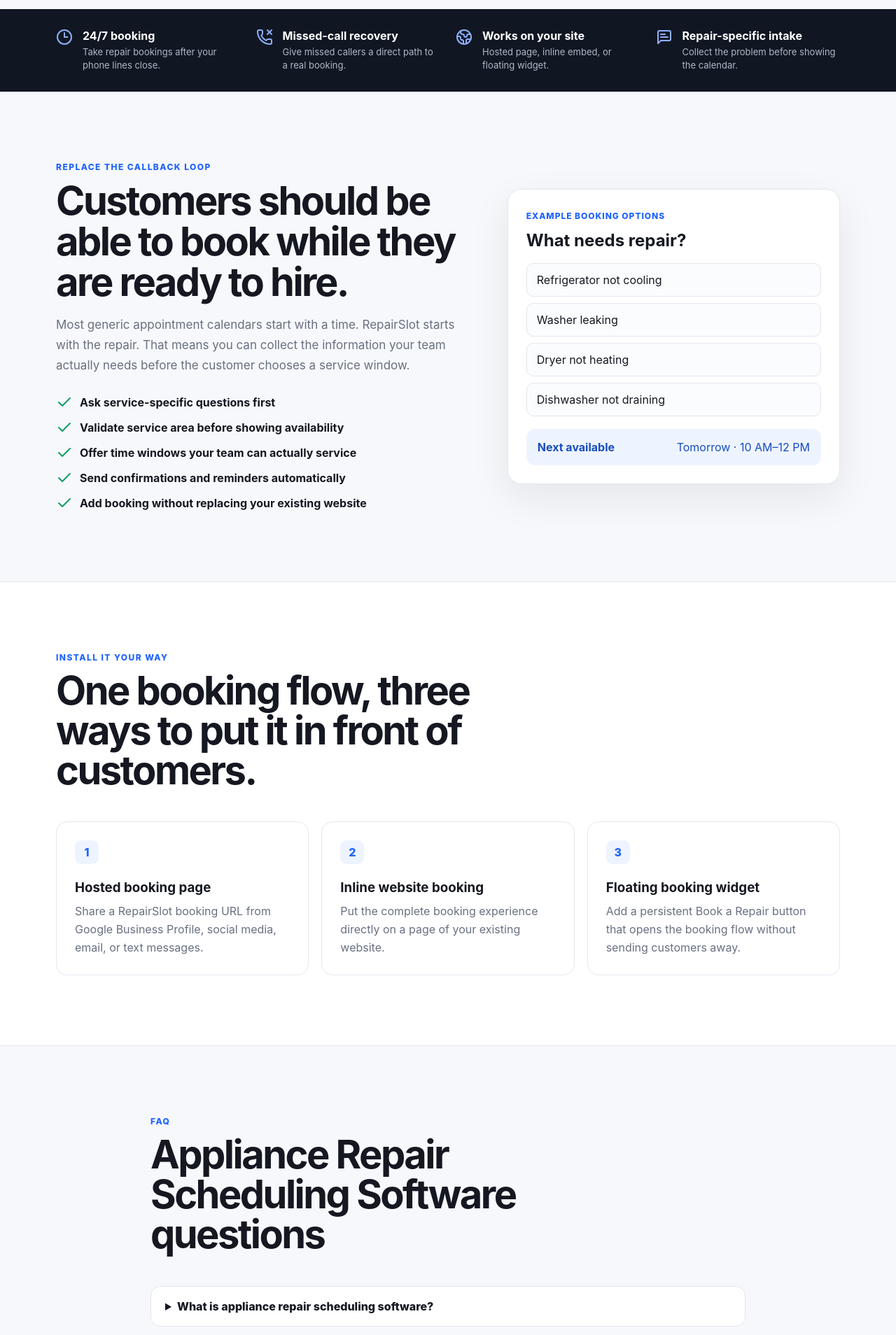
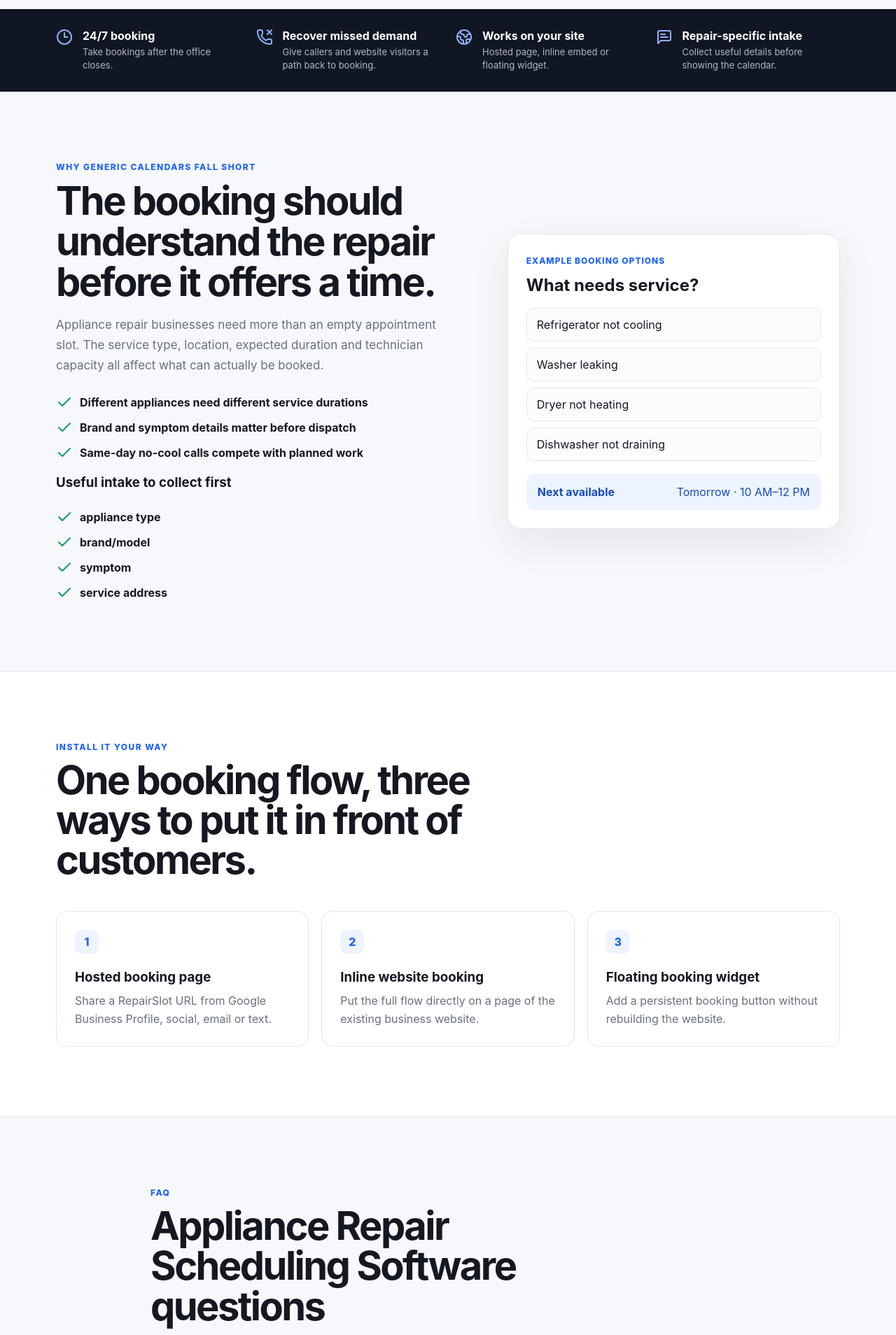
Before and after one commit to golfsum/Repairslot, a Next.js app: page /appliance-repair-scheduling-software in a window 1280 px wide. Shown: the part 580-2488 px from the top of the page at 70% size. Built offline with nearby package versions, Linux system fonts and the light colour scheme.

Commit message:
Expand dynamic SEO pages across industries, features, guides, and comparisons

```diff
--- a/app/[slug]/page.tsx
+++ b/app/[slug]/page.tsx
@@ -1,177 +1,63 @@
 import type { Metadata } from 'next';
 import { notFound } from 'next/navigation';
 import { Check, Clock3, Globe2, MessageSquareText, PhoneMissed, Wrench } from 'lucide-react';
+import { industries, resourcePages, allTopLevelSlugs } from '../../lib/seo-library';
 
-const pages = {
-  'appliance-repair-scheduling-software': {
-    title: 'Appliance Repair Scheduling Software',
-    keyword: 'appliance repair scheduling software',
-    audience: 'appliance repair businesses',
-    intro: 'Let customers book refrigerator, washer, dryer, dishwasher, oven, and freezer repairs online without waiting for a callback.',
-    examples: ['Refrigerator not cooling', 'Washer leaking', 'Dryer not heating', 'Dishwasher not draining'],
-  },
-  'garage-door-repair-scheduling-software': {
-    title: 'Garage Door Repair Scheduling Software',
-    keyword: 'garage door repair scheduling software',
-    audience: 'garage door repair companies',
-    intro: 'Turn broken springs, opener failures, off-track doors, and repair estimates into real booked service windows.',
-    examples: ['Broken spring', 'Door will not open', 'Opener not working', 'Door off track'],
-  },
-  'mobile-mechanic-scheduling-software': {
-    title: 'Mobile Mechanic Scheduling Software',
-    keyword: 'mobile mechanic scheduling software',
-    audience: 'mobile mechanics',
-    intro: 'Collect vehicle details, customer location, repair type, and availability before showing valid mobile service windows.',
-    examples: ['Car will not start', 'Brake service', 'Battery replacement', 'Mobile diagnostic'],
-  },
-  'hvac-repair-scheduling-software': {
-    title: 'HVAC Repair Scheduling Software',
-    keyword: 'HVAC repair scheduling software',
-    audience: 'HVAC repair companies',
-    intro: 'Let customers schedule AC repair, heating repair, tune-ups, and service calls online, including after-hours requests.',
-    examples: ['AC not cooling', 'No heat', 'System making noise', 'Seasonal tune-up'],
-  },
-  'plumbing-repair-scheduling-software': {
-    title: 'Plumbing Repair Scheduling Software',
-    keyword: 'plumbing repair scheduling software',
-    audience: 'plumbing companies',
-    intro: 'Book drains, leaks, toilets, water heaters, and plumbing repairs from your website without the request-and-callback loop.',
-    examples: ['Clogged drain', 'Leaking pipe', 'Water heater issue', 'Toilet repair'],
-  },
-  'handyman-scheduling-software': {
-    title: 'Handyman Scheduling Software',
-    keyword: 'handyman scheduling software',
-    audience: 'handyman businesses',
-    intro: 'Turn mixed-duration handyman work into bookable service windows by collecting the task list before showing availability.',
-    examples: ['TV mounting', 'Drywall repair', 'Faucet replacement', 'Ceiling fan install'],
-  },
-} as const;
+export function generateStaticParams(){ return allTopLevelSlugs.map(slug=>({slug})); }
 
-type Slug = keyof typeof pages;
-
-export function generateStaticParams() {
-  return Object.keys(pages).map((slug) => ({ slug }));
+export async function generateMetadata({params}:{params:Promise<{slug:string}>}):Promise<Metadata>{
+  const {slug}=await params;
+  const industry=industries.find(x=>x.slug===slug);
+  if(industry){
+    return {title:{absolute:`${industry.name} | RepairSlot`},description:`${industry.name} for ${industry.audience}. ${industry.intro}`,alternates:{canonical:`/${slug}`},openGraph:{title:`${industry.name} | RepairSlot`,description:industry.intro,url:`https://repairslot.com/${slug}`}};
+  }
+  const page=resourcePages.find(x=>x.slug===slug);
+  if(page){
+    return {title:{absolute:`${page.title} | RepairSlot`},description:page.description,alternates:{canonical:`/${slug}`},openGraph:{title:`${page.title} | RepairSlot`,description:page.intro,url:`https://repairslot.com/${slug}`}};
+  }
+  return {};
 }
 
-export async function generateMetadata({ params }: { params: Promise<{ slug: string }> }): Promise<Metadata> {
-  const { slug } = await params;
-  const page = pages[slug as Slug];
-  if (!page) return {};
-  return {
-    title: `${page.title} | Online Booking for Repair Businesses`,
-    description: `${page.title} from RepairSlot. Add 24/7 online booking, real service windows, missed-call recovery, reminders, and website embeds for ${page.audience}.`,
-    alternates: { canonical: `/${slug}` },
-    openGraph: {
-      title: `${page.title} | RepairSlot`,
-      description: page.intro,
-      url: `https://repairslot.com/${slug}`,
-    },
-  };
+function Header(){return <header className="nav shell"><a className="brand" href="/"><span className="brandMark"><Wrench size={18}/></span><span>RepairSlot</span></a><nav><a href="/resources">Resources</a><a href="/#pricing">Pricing</a><a className="button buttonSmall" href="/book/demo">Try demo</a></nav></header>}
+
+function Related({current}:{current:string}){
+  const related=[...industries.slice(0,6).map(x=>({slug:x.slug,title:x.name})),...resourcePages.filter(x=>['commercial','feature'].includes(x.kind)).slice(0,6).map(x=>({slug:x.slug,title:x.title}))].filter(x=>x.slug!==current).slice(0,6);
+  return <section className="section shell"><div className="sectionIntro narrow"><div className="eyebrow">Related RepairSlot resources</div><h2>Keep improving the booking path.</h2></div><div className="industryGrid">{related.map(x=><a className="industry" href={`/${x.slug}`} key={x.slug}><Wrench size={17}/><span>{x.title}</span></a>)}</div></section>
 }
 
-export default async function IndustryPage({ params }: { params: Promise<{ slug: string }> }) {
-  const { slug } = await params;
-  const page = pages[slug as Slug];
-  if (!page) notFound();
+export default async function SeoPage({params}:{params:Promise<{slug:string}>}){
+  const {slug}=await params;
+  const industry=industries.find(x=>x.slug===slug);
+  if(industry) return <IndustryPage slug={slug} industry={industry}/>;
+  const page=resourcePages.find(x=>x.slug===slug);
+  if(page) return <ResourcePageView slug={slug} page={page}/>;
+  notFound();
+}
 
-  const faq = [
-    {
-      q: `What is ${page.keyword}?`,
-      a: `It is software that lets ${page.audience} collect service details, show valid appointment windows, and let customers book repair jobs online.`,
-    },
-    {
-      q: 'Can RepairSlot work on my existing website?',
-      a: 'Yes. Use a hosted booking page, embed the full booking experience into a page on your own website, or install a floating Book a Repair widget.',
-    },
-    {
-      q: 'Do customers have to create an account?',
-      a: 'No. The booking flow is designed for customers to choose the repair, provide service details, select an available window, and confirm the booking without creating an account.',
-    },
-    {
-      q: 'Can RepairSlot help with missed calls?',
-      a: 'RepairSlot is designed to support missed-call text-back and abandoned-booking recovery so customers can return to a booking flow instead of calling another repair company.',
-    },
+function IndustryPage({slug,industry}:{slug:string;industry:(typeof industries)[number]}){
+  const faq=[
+    {q:`What is ${industry.name.toLowerCase()}?`,a:`It is customer-facing scheduling software designed to help ${industry.audience} collect job details, show valid service windows and turn repair inquiries into confirmed bookings.`},
+    {q:'Can RepairSlot work on my existing website?',a:'Yes. Use a hosted booking page, embed the booking experience into your own site, or install a floating Book a Repair widget.'},
+    {q:'Do customers need to create an account?',a:'No. Customers can provide repair details, choose a valid service window and confirm without creating an account.'},
+    {q:'Can I control what appointments customers see?',a:'Yes. RepairSlot is designed around business-defined services, service areas, durations and availability rather than exposing an unrestricted calendar.'}
   ];
+  const faqSchema={'@context':'https://schema.org','@type':'FAQPage',mainEntity:faq.map(x=>({'@type':'Question',name:x.q,acceptedAnswer:{'@type':'Answer',text:x.a}}))};
+  return <main className="seoPage"><Header/>
+    <section className="seoHero shell"><div className="eyebrow">Built for {industry.audience}</div><h1>{industry.name}</h1><p>{industry.intro}</p><div className="heroActions"><a className="button" href="/book/demo">Try the live booking demo</a><a className="ghostButton" href="/#pricing">See pricing</a></div></section>
+    <section className="seoStrip"><div className="shell seoBenefits"><div><Clock3/><strong>24/7 booking</strong><span>Take bookings after the office closes.</span></div><div><PhoneMissed/><strong>Recover missed demand</strong><span>Give callers and website visitors a path back to booking.</span></div><div><Globe2/><strong>Works on your site</strong><span>Hosted page, inline embed or floating widget.</span></div><div><MessageSquareText/><strong>Repair-specific intake</strong><span>Collect useful details before showing the calendar.</span></div></div></section>
+    <section className="section shell seoTwoCol"><div><div className="eyebrow">Why generic calendars fall short</div><h2>The booking should understand the repair before it offers a time.</h2><p>{industry.audience.charAt(0).toUpperCase()+industry.audience.slice(1)} need more than an empty appointment slot. The service type, location, expected duration and technician capacity all affect what can actually be booked.</p><ul className="seoChecklist">{industry.challenges.map(x=><li key={x}><Check/>{x}</li>)}</ul><h3 className="seoSubhead">Useful intake to collect first</h3><ul className="seoChecklist">{industry.questions.map(x=><li key={x}><Check/>{x}</li>)}</ul></div><div className="seoExampleCard"><span>Example booking options</span><h3>What needs service?</h3>{industry.examples.map(x=><div className="seoExample" key={x}>{x}</div>)}<div className="seoWindow"><strong>Next available</strong><span>Tomorrow · 10 AM–12 PM</span></div></div></section>
+    <section className="section industrySection"><div className="shell seoInstall"><div className="sectionIntro narrow"><div className="eyebrow">Install it your way</div><h2>One booking flow, three ways to put it in front of customers.</h2></div><div className="steps"><article className="step"><span>1</span><h3>Hosted booking page</h3><p>Share a RepairSlot URL from Google Business Profile, social, email or text.</p></article><article className="step"><span>2</span><h3>Inline website booking</h3><p>Put the full flow directly on a page of the existing business website.</p></article><article className="step"><span>3</span><h3>Floating booking widget</h3><p>Add a persistent booking button without rebuilding the website.</p></article></div></div></section>
+    <section className="section shell faqSection"><div className="sectionIntro narrow"><div className="eyebrow">FAQ</div><h2>{industry.name} questions</h2></div><div className="faqList">{faq.map(x=><details key={x.q}><summary>{x.q}</summary><p>{x.a}</p></details>)}</div></section>
+    <Related current={slug}/><section className="cta"><div className="shell ctaInner"><div><div className="eyebrow light">Stop losing ready-to-book repair customers.</div><h2>Add real online booking to your repair business.</h2></div><a className="button lightButton" href="/#pricing">Start with RepairSlot</a></div></section><script type="application/ld+json" dangerouslySetInnerHTML={{__html:JSON.stringify(faqSchema)}}/></main>
+}
 
-  const faqSchema = {
-    '@context': 'https://schema.org',
-    '@type': 'FAQPage',
-    mainEntity: faq.map((item) => ({
-      '@type': 'Question',
-      name: item.q,
-      acceptedAnswer: { '@type': 'Answer', text: item.a },
-    })),
-  };
-
-  return (
-    <main className="seoPage">
-      <header className="nav shell">
-        <a className="brand" href="/"><span className="brandMark"><Wrench size={18} /></span><span>RepairSlot</span></a>
-        <nav><a href="/#pricing">Pricing</a><a className="button buttonSmall" href="/book/demo">Try demo</a></nav>
-      </header>
-
-      <section className="seoHero shell">
-        <div className="eyebrow">Built for {page.audience}</div>
-        <h1>{page.title}</h1>
-        <p>{page.intro}</p>
-        <div className="heroActions">
-          <a className="button" href="/book/demo">Try the live booking demo</a>
-          <a className="ghostButton" href="/#pricing">See pricing</a>
-        </div>
-      </section>
-
-      <section className="seoStrip">
-        <div className="shell seoBenefits">
-          <div><Clock3 /><strong>24/7 booking</strong><span>Take repair bookings after your phone lines close.</span></div>
-          <div><PhoneMissed /><strong>Missed-call recovery</strong><span>Give missed callers a direct path to a real booking.</span></div>
-          <div><Globe2 /><strong>Works on your site</strong><span>Hosted page, inline embed, or floating widget.</span></div>
-          <div><MessageSquareText /><strong>Repair-specific intake</strong><span>Collect the problem before showing the calendar.</span></div>
-        </div>
-      </section>
-
-      <section className="section shell seoTwoCol">
-        <div>
-          <div className="eyebrow">Replace the callback loop</div>
-          <h2>Customers should be able to book while they are ready to hire.</h2>
-          <p>Most generic appointment calendars start with a time. RepairSlot starts with the repair. That means you can collect the information your team actually needs before the customer chooses a service window.</p>
-          <ul className="seoChecklist">
-            <li><Check /> Ask service-specific questions first</li>
-            <li><Check /> Validate service area before showing availability</li>
-            <li><Check /> Offer time windows your team can actually service</li>
-            <li><Check /> Send confirmations and reminders automatically</li>
-            <li><Check /> Add booking without replacing your existing website</li>
-          </ul>
-        </div>
-        <div className="seoExampleCard">
-          <span>Example booking options</span>
-          <h3>What needs repair?</h3>
-          {page.examples.map((item) => <div className="seoExample" key={item}>{item}</div>)}
-          <div className="seoWindow"><strong>Next available</strong><span>Tomorrow · 10 AM–12 PM</span></div>
-        </div>
-      </section>
-
-      <section className="section industrySection">
-        <div className="shell seoInstall">
-          <div className="sectionIntro narrow">
-            <div className="eyebrow">Install it your way</div>
-            <h2>One booking flow, three ways to put it in front of customers.</h2>
-          </div>
-          <div className="steps">
-            <article className="step"><span>1</span><h3>Hosted booking page</h3><p>Share a RepairSlot booking URL from Google Business Profile, social media, email, or text messages.</p></article>
-            <article className="step"><span>2</span><h3>Inline website booking</h3><p>Put the complete booking experience directly on a page of your existing website.</p></article>
-            <article className="step"><span>3</span><h3>Floating booking widget</h3><p>Add a persistent Book a Repair button that opens the booking flow without sending customers away.</p></article>
-          </div>
-        </div>
-      </section>
-
-      <section className="section shell faqSection">
-        <div className="sectionIntro narrow"><div className="eyebrow">FAQ</div><h2>{page.title} questions</h2></div>
-        <div className="faqList">{faq.map((item) => <details key={item.q}><summary>{item.q}</summary><p>{item.a}</p></details>)}</div>
-      </section>
-
-      <section className="cta"><div className="shell ctaInner"><div><div className="eyebrow light">Stop losing ready-to-book repair customers.</div><h2>Add real online booking to your repair business.</h2></div><a className="button lightButton" href="/#pricing">Start with RepairSlot</a></div></section>
-
-      <script type="application/ld+json" dangerouslySetInnerHTML={{ __html: JSON.stringify(faqSchema) }} />
-    </main>
-  );
+function ResourcePageView({slug,page}:{slug:string;page:(typeof resourcePages)[number]}){
+  const faq=page.faq.map((q,i)=>({q,a:i===0?`${page.title} helps a repair business reduce customer friction by giving people a clearer path from service need to a valid booking.`:i===1?'Yes. RepairSlot can be used as a hosted page, inline embed or floating widget on an existing website.':'A small repair business can start with a simple service list and availability rules, then add automation as needed.'}));
+  const faqSchema={'@context':'https://schema.org','@type':'FAQPage',mainEntity:faq.map(x=>({'@type':'Question',name:x.q,acceptedAnswer:{'@type':'Answer',text:x.a}}))};
+  return <main className="seoPage"><Header/>
+    <section className="seoHero shell"><div className="eyebrow">{page.eyebrow}</div><h1>{page.title}</h1><p>{page.intro}</p><div className="heroActions"><a className="button" href="/book/demo">Try the booking demo</a><a className="ghostButton" href="/resources">Browse resources</a></div></section>
+    <section className="section shell seoTwoCol"><div><div className="eyebrow">What to focus on</div><h2>Reduce friction between “I need this fixed” and “you’re booked.”</h2><p>Repair customers often arrive with high intent. A strong booking workflow keeps the next step obvious while still protecting the business from impossible appointment promises.</p><ul className="seoChecklist">{page.points.map(x=><li key={x}><Check/>{x}</li>)}</ul></div><div className="seoExampleCard"><span>RepairSlot approach</span><h3>Customer journey</h3><div className="seoExample">1. Choose the repair or service</div><div className="seoExample">2. Provide job and location details</div><div className="seoExample">3. See valid service windows</div><div className="seoExample">4. Confirm the booking</div><div className="seoWindow"><strong>Goal</strong><span>Less waiting, fewer lost leads</span></div></div></section>
+    <section className="section industrySection"><div className="shell"><div className="sectionIntro narrow"><div className="eyebrow">Built for real repair workflows</div><h2>Use the booking layer without replacing everything else.</h2><p>RepairSlot is positioned as the customer-facing booking and recovery layer. A business can keep its current CRM, invoicing or dispatch tools and start with online booking first.</p></div><div className="steps"><article className="step"><span>1</span><h3>Start simple</h3><p>Define common services, business hours and service areas.</p></article><article className="step"><span>2</span><h3>Put booking everywhere</h3><p>Use the hosted link, inline page and floating widget.</p></article><article className="step"><span>3</span><h3>Recover more demand</h3><p>Add missed-call, reminder and abandoned-booking automation.</p></article></div></div></section>
+    <section className="section shell faqSection"><div className="sectionIntro narrow"><div className="eyebrow">FAQ</div><h2>Questions about {page.title.toLowerCase()}</h2></div><div className="faqList">{faq.map(x=><details key={x.q}><summary>{x.q}</summary><p>{x.a}</p></details>)}</div></section>
+    <Related current={slug}/><section className="cta"><div className="shell ctaInner"><div><div className="eyebrow light">Make the next step bookable.</div><h2>Turn more repair demand into scheduled work.</h2></div><a className="button lightButton" href="/book/demo">Try RepairSlot</a></div></section><script type="application/ld+json" dangerouslySetInnerHTML={{__html:JSON.stringify(faqSchema)}}/></main>
 }
```
